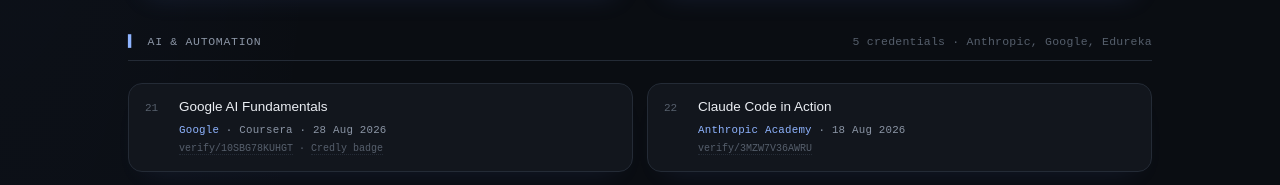
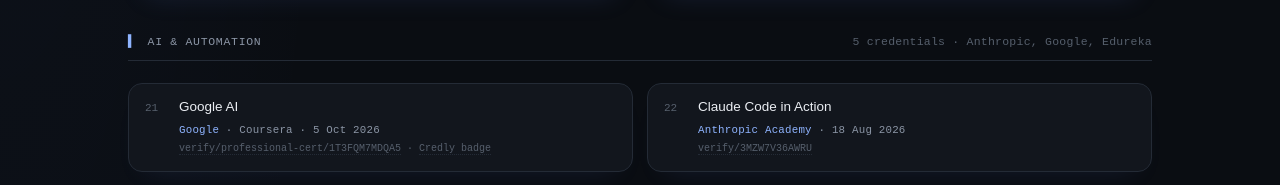
Before and after one commit to MazinAboud/mazen-portfolio, a plain HTML site: page index.html in a window 1280 px wide. Shown: the part 10832-11017 px from the top of the page. Drawn offline with Linux system fonts and the light colour scheme.

Commit message:
Update index.html

```diff
--- a/index.html
+++ b/index.html
@@ -1695,9 +1695,9 @@
       <div class="cert-row">
         <div class="cr-no">21</div>
         <div class="cr-main">
-          <div class="cr-name">Google AI Fundamentals</div>
-          <div class="cr-meta"><span class="iss">Google</span> &middot; Coursera &middot; 28 Aug 2026</div>
-          <div class="cr-id"><a href="https://coursera.org/verify/10SBG78KUHGT" target="_blank" rel="noopener">verify/10SBG78KUHGT</a> &middot; <a href="https://www.credly.com/go/y67yoqEY" target="_blank" rel="noopener">Credly badge</a></div>
+          <div class="cr-name">Google AI </div>
+          <div class="cr-meta"><span class="iss">Google</span> &middot; Coursera &middot; 5 Oct 2026</div>
+          <div class="cr-id"><a href="https://coursera.org/verify/professional-cert/1T3FQM7MDQA5" target="_blank" rel="noopener">verify/professional-cert/1T3FQM7MDQA5</a> &middot; <a href="https://www.credly.com/go/y67yoqEY" target="_blank" rel="noopener">Credly badge</a></div>
         </div>
       </div>
       <div class="cert-row">
```
